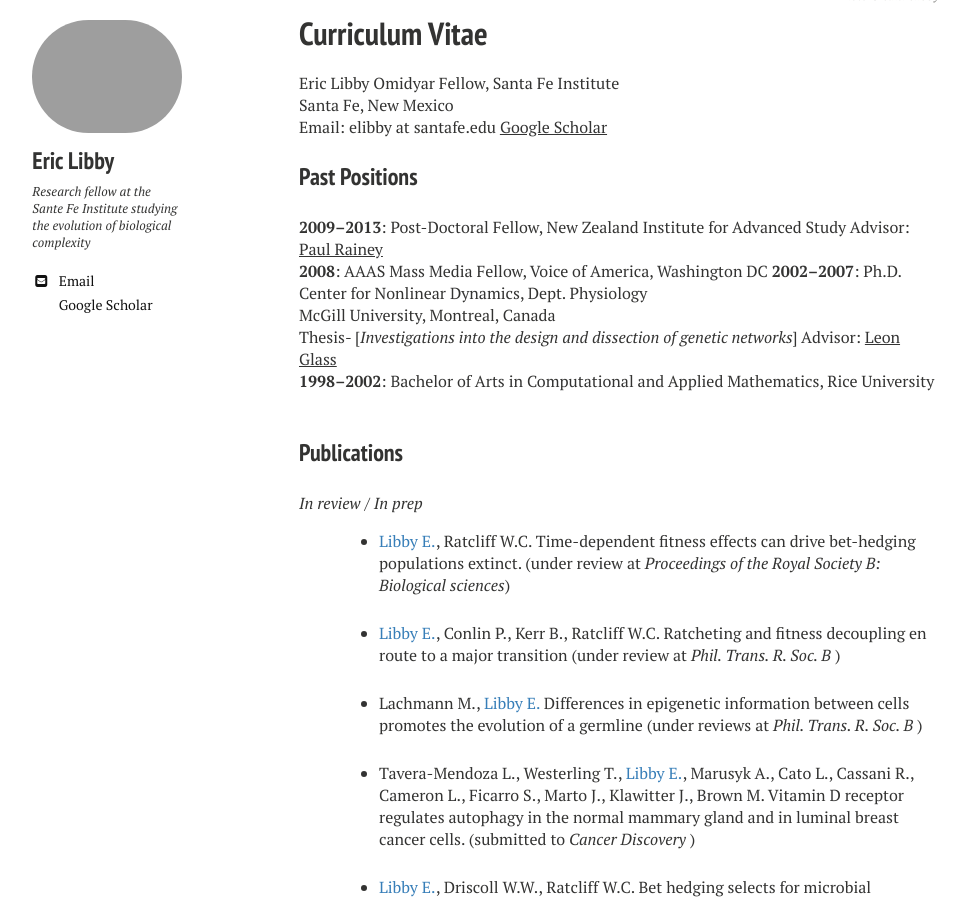
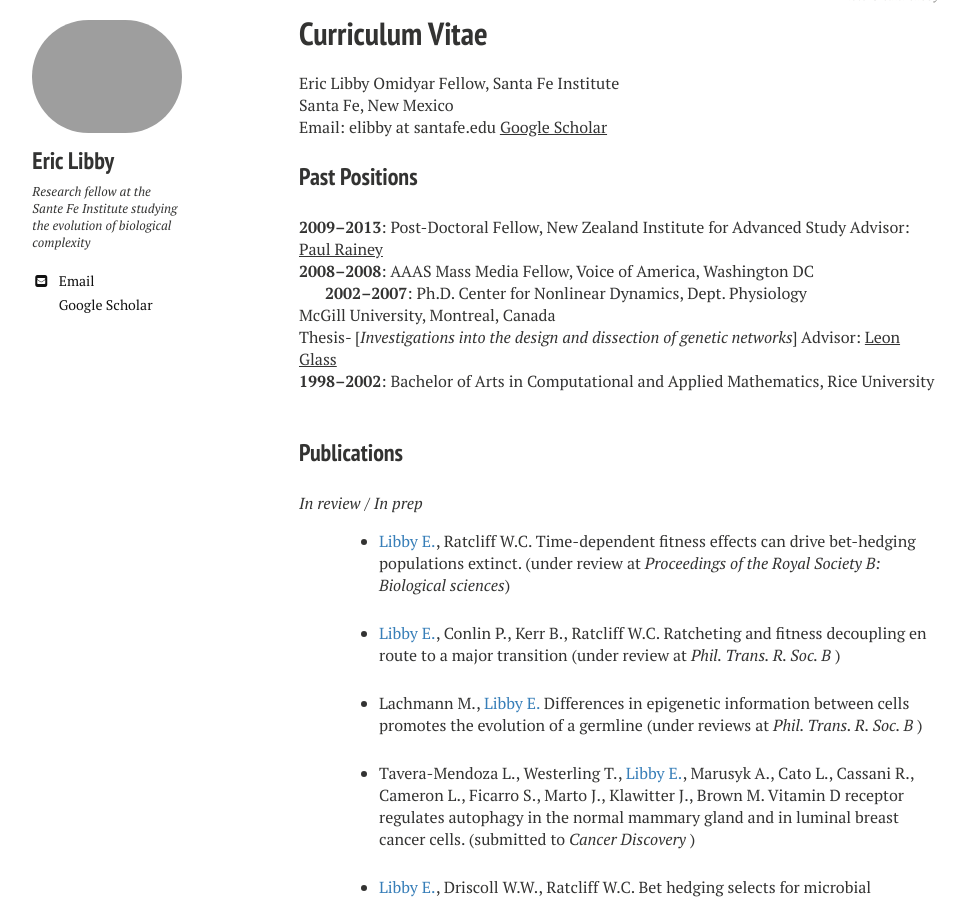
Before and after one commit to ericlibby/oldweb, a Jekyll site: the page built from p_publications/index.md, in a window 1280 px wide and 900 px high, scrolled down 421 px. Shown: the whole window, without its empty margins (21-989 px from the left). Built offline with Jekyll 4.4.1, drawn with Linux system fonts in a browser that asks for light colours; nearby versions of some CDN libraries.

```diff
--- a/p_publications/index.md
+++ b/p_publications/index.md
@@ -20,7 +20,8 @@ Email: elibby at santafe.edu
 ### Past Positions
 **2009--2013**: Post-Doctoral Fellow, New Zealand Institute for Advanced Study
 	Advisor: [Paul Rainey](http://evolution.massey.ac.nz)
-**2008**: AAAS Mass Media Fellow, Voice of America, Washington DC
+**2008--2008**: AAAS Mass Media Fellow, Voice of America, Washington DC
+
 **2002--2007**: Ph.D. Center for Nonlinear Dynamics, Dept. Physiology
 	McGill University, Montreal, Canada
 	Thesis- [*Investigations into the design and dissection of genetic networks*]
```
Also changed, not shown: p_research/index.md (+1 -1 lines).
